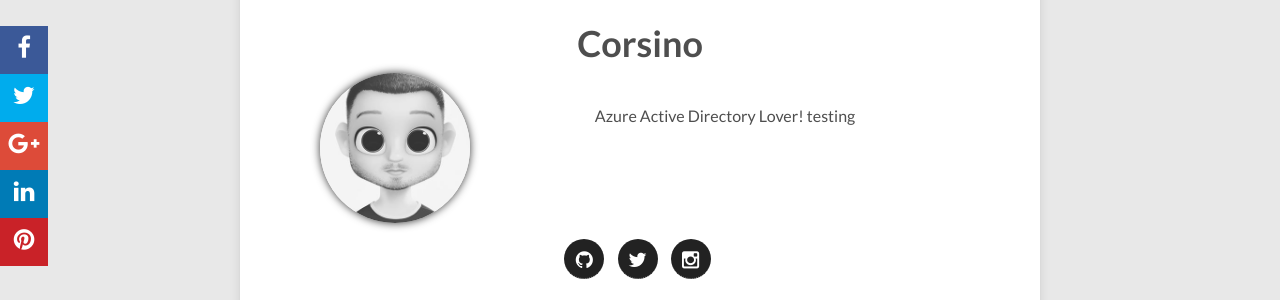
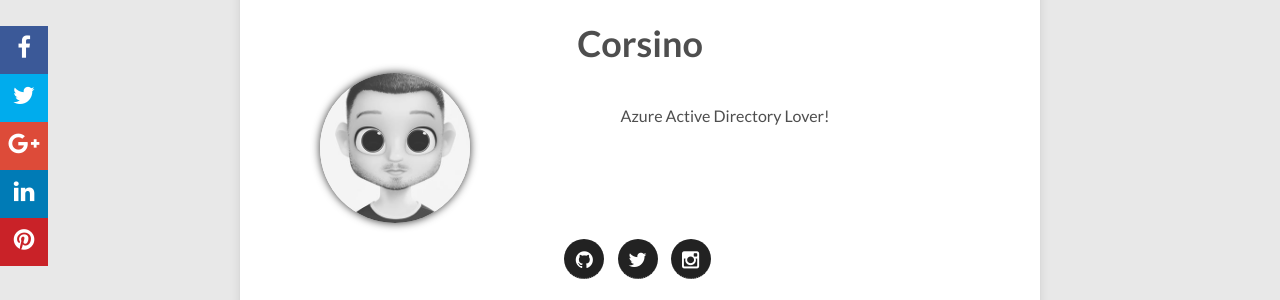
Before and after one commit to bmcorsino/bmcorsino.github.io, a Jekyll site: the page built from _posts/2019-11-08-get-vms-across-subscriptions.md, in a window 1280 px wide and 900 px high, scrolled down 1606 px. Shown: the part 154-454 px from the top of the window. Built offline with Jekyll 4.4.1, drawn with Linux system fonts in a browser that asks for light colours; nearby versions of some CDN libraries; comment, search, counter and statistics services are not loaded.

Commit message:
Update _config.yml

```diff
--- a/_config.yml
+++ b/_config.yml
@@ -42,7 +42,7 @@ owner:
   name:           Corsino
   site:           corsino.pt
   avatar:         images/avatar.jpg
-  bio:            "Azure Active Directory Lover! </b>testing "
+  bio:            "Azure Active Directory Lover!"
   email:          you@email.com
   # Twitter nick for use in Twitter cards and follow button.
   #twitter: brunomcorsino # if no twitter in this config, the twitter follow button will be removed
```
